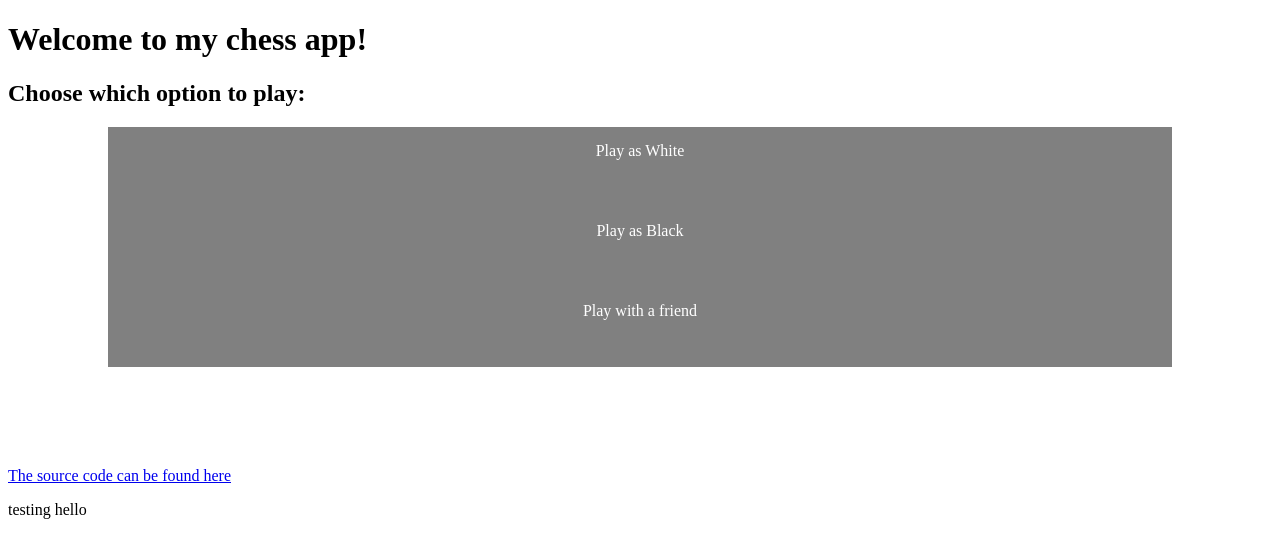
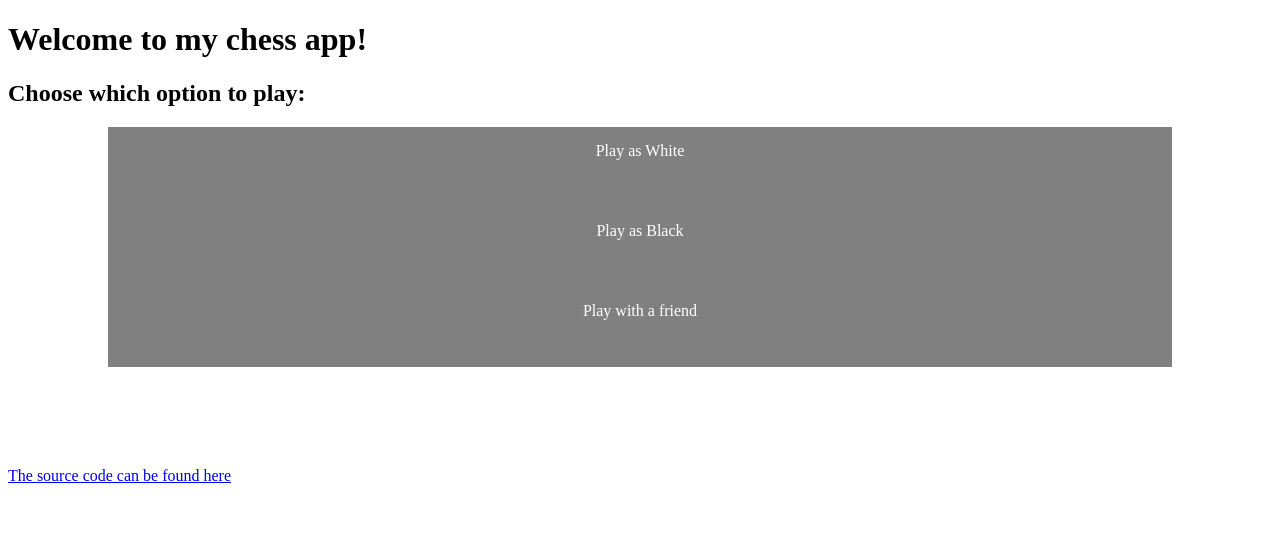
Before and after one commit to Amitbalter/chess, a React (Create React App) app: page / in a window 1280 px wide. Shown: the top 558 px of the page. Built offline with nearby package versions, Linux system fonts and the light colour scheme.

Commit message:
testing againx2

```diff
--- a/src/App.jsx
+++ b/src/App.jsx
@@ -15,7 +15,6 @@ function Home(){
       </ul>
     </nav>
     <a href="https://github.com/Amitbalter/chess" target="_blank">The source code can be found here</a>
-    <p>testing hello</p>
   </div>)
 }
 
```
